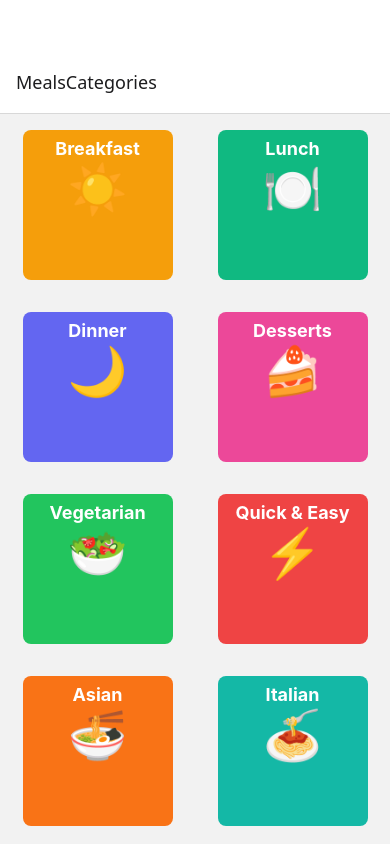
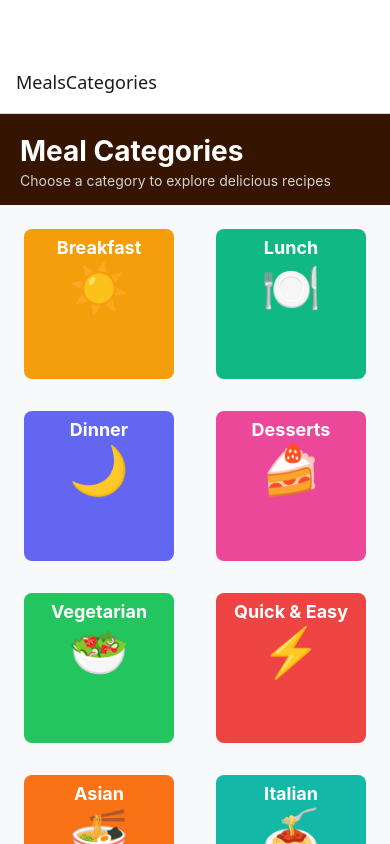
Before and after one commit to avithakr/meals-app-basic, a React Native app: screen / in a window 390 px wide. Built offline with nearby package versions, Linux system fonts and the light colour scheme.

Commit message:
style: :art: Polish category screen

```diff
--- a/package.json
+++ b/package.json
@@ -7,6 +7,7 @@
     "@react-navigation/native": "^7.3.16",
     "@react-navigation/native-stack": "^7.18.8",
     "expo": "~56.0.20",
+    "expo-linear-gradient": "~56.0.4",
     "expo-status-bar": "~56.0.4",
     "react": "19.2.3",
     "react-native": "0.85.3",
--- a/screens/CategoriesScreen.tsx
+++ b/screens/CategoriesScreen.tsx
@@ -1,47 +1,81 @@
-import { FlatList, StyleSheet, View } from "react-native";
-import mealsData from "../data/meals.json";
-import CategoryGridTile, { type Category } from "../components/CategoryGridTile";
+  import { FlatList, StyleSheet, View, Text, StatusBar } from 'react-native';
+  import mealsData from '../data/meals.json';
+  import CategoryGridTile, { type Category } from '../components/CategoryGridTile';
 
-export interface Navigation{
-  navigation: { navigate: (screen: string, params?: any) => void }
+  export interface Navigation {
+    navigation: { navigate: (screen: string, params?: any) => void };
   }
 
   const CategoriesScreen = ({ navigation }: Navigation) => {
     const { categories } = mealsData;
 
-  const handleCategoryPress = (categoryId: string) => {
-    navigation.navigate('MealsOverviewScreen', {categoryId})
-  }
+    const handleCategoryPress = (categoryId: string, categoryName: string) => {
+      navigation.navigate('MealsOverviewScreen', { categoryId, categoryName });
+    };
 
-  const renderCategoryTiles = (item: Category) => {
+    const renderCategoryTiles = ({ item }: { item: Category }) => {
       return (
-    <View style={styles.categoryContainer}>
         <CategoryGridTile
           {...item}
-        onCategoryPress={() => handleCategoryPress(item.id)}
+          onCategoryPress={() => handleCategoryPress(item.id, item.name)}
         />
-    </View>
       );
     };
 
     return (
+      <View style={styles.screen}>
+        <StatusBar barStyle="light-content" />
+
+        {/* Optional Header */}
+        <View style={styles.header}>
+          <Text style={styles.headerTitle}>Meal Categories</Text>
+          <Text style={styles.headerSubtitle}>
+            Choose a category to explore delicious recipes
+          </Text>
+        </View>
+
         <FlatList
           data={categories}
-      keyExtractor={({ id }) => `${id}`}
-      renderItem={({ item }) => renderCategoryTiles(item)}
+          keyExtractor={(item) => item.id}
+          renderItem={renderCategoryTiles}
           numColumns={2}
+          contentContainerStyle={styles.listContent}
+          columnWrapperStyle={styles.columnWrapper}
+          showsVerticalScrollIndicator={false}
         />
+      </View>
     );
   };
 
   export default CategoriesScreen;
 
   const styles = StyleSheet.create({
-  categoryContainer: {
+    screen: {
       flex: 1,
-    margin: 8,
-    maxWidth: "50%",
-    justifyContent: "center",
-    alignItems: "center",
+      backgroundColor: '#f8f9fa',
+    },
+    header: {
+      paddingHorizontal: 20,
+      paddingTop: 20,
+      paddingBottom: 16,
+      backgroundColor: '#351401',
+    },
+    headerTitle: {
+      fontSize: 28,
+      fontWeight: 'bold',
+      color: 'white',
+      marginBottom: 4,
+    },
+    headerSubtitle: {
+      fontSize: 14,
+      color: 'rgba(255, 255, 255, 0.8)',
+    },
+    listContent: {
+      padding: 16,
+      paddingBottom: 32,
+    },
+    columnWrapper: {
+      justifyContent: 'space-between',
+      marginBottom: 16,
     },
   });
--- a/screens/MealsOverviewScreen.tsx
+++ b/screens/MealsOverviewScreen.tsx
@@ -1,5 +1,6 @@
 import { FlatList, Image, Pressable, StyleSheet, Text, View } from 'react-native'
 import { useRoute, type RouteProp } from '@react-navigation/native'
+import { Ionicons } from '@expo/vector-icons';
 import data from "../data/meals.json"
 import type { Navigation } from './CategoriesScreen';
 
@@ -53,27 +54,70 @@ const handleOnPress = (item: Meal) => {
 }
 
   const MealTile = ({ meal, onPress }: MealTileProps) => {
+    return (
+      <Pressable
+        onPress={onPress}
+        style={({ pressed }) => [
+          styles.mealContainer,
+          pressed && styles.mealContainerPressed,
+        ]}
+      >
+        {/* Image */}
+        <View style={styles.imageContainer}>
+          <Image source={{ uri: meal.imageUrl }} style={styles.image} />
+          <View style={styles.imageOverlay} />
+        </View>
 
-  return (
-    <View style={styles.mealContainer}>
-      <Text style={styles.title}>{meal.name}</Text>
-      <Pressable onPress={onPress}>
-        <Image source={{ uri: meal.imageUrl }} style={styles.image} />
+        {/* Content */}
+        <View style={styles.contentContainer}>
+          <Text style={styles.title} numberOfLines={2}>
+            {meal.name}
+          </Text>
+
+          {/* Metadata Row */}
+          <View style={styles.metaRow}>
+            {meal.duration && (
+              <View style={styles.metaItem}>
+                <Ionicons name="time-outline" size={16} color="#666" />
+                <Text style={styles.metaText}>{meal.duration} min</Text>
+              </View>
+            )}
+            {meal.complexity && (
+              <View style={styles.metaItem}>
+                <Ionicons name="flame-outline" size={16} color="#FF9500" />
+                <Text style={styles.metaText}>{meal.complexity}</Text>
+              </View>
+            )}
+            {meal.affordability && (
+              <View style={styles.metaItem}>
+                <Ionicons name="cash-outline" size={16} color="#4CAF50" />
+                <Text style={styles.metaText}>{meal.affordability}</Text>
+              </View>
+            )}
+          </View>
+        </View>
+
+        {/* Arrow Icon */}
+        <View style={styles.arrowContainer}>
+          <Ionicons name="chevron-forward" size={20} color="#ccc" />
+        </View>
       </Pressable>
-    </View>
-  )
-}
+    );
+  };
 
     return (
       <View style={styles.container}>
         <FlatList
-            keyExtractor={(item, index) => `${item.name}-${index}`}
           data={meals}
-            renderItem={({item}) => <MealTile meal={item} onPress={() => handleOnPress(item)} />}
-
+          keyExtractor={(item, index) => `${item.id}-${index}`}
+          renderItem={({ item }) => (
+            <MealTile meal={item} onPress={() => handleOnPress(item)} />
+          )}
+          contentContainerStyle={styles.listContent}
+          showsVerticalScrollIndicator={false}
         />
       </View>
-  )
+    );
 }
 
 export default MealsOverviewScreen
@@ -81,21 +125,75 @@ export default MealsOverviewScreen
 const styles = StyleSheet.create({
     container: {
       flex: 1,
-        padding: 16
+      backgroundColor: '#f5f5f5',
+    },
+    listContent: {
+      padding: 16,
+      paddingBottom: 32,
     },
     mealContainer: {
+      backgroundColor: 'white',
+      borderRadius: 16,
       marginBottom: 16,
-    borderRadius: 8,
       overflow: 'hidden',
-    backgroundColor: '#f5f5f5',
+      shadowColor: '#000',
+      shadowOffset: { width: 0, height: 2 },
+      shadowOpacity: 0.1,
+      shadowRadius: 8,
+      elevation: 3,
+    },
+    mealContainerPressed: {
+      opacity: 0.7,
+      transform: [{ scale: 0.98 }],
+    },
+    imageContainer: {
+      width: '100%',
+      height: 200,
+      position: 'relative',
     },
     image: {
       width: '100%',
-    height: 200,
+      height: '100%',
+      backgroundColor: '#e0e0e0',
+    },
+    imageOverlay: {
+      backgroundColor: 'rgba(0, 0, 0, 0.05)',
+    },
+    contentContainer: {
+      padding: 16,
     },
     title: {
       fontSize: 18,
       fontWeight: 'bold',
-    padding: 12,
+      color: '#1a1a1a',
+      marginBottom: 12,
+      lineHeight: 24,
     },
+    metaRow: {
+      flexDirection: 'row',
+      alignItems: 'center',
+      gap: 16,
+    },
+    metaItem: {
+      flexDirection: 'row',
+      alignItems: 'center',
+      gap: 4,
+    },
+    metaText: {
+      fontSize: 13,
+      color: '#666',
+      textTransform: 'capitalize',
+    },
+    arrowContainer: {
+      position: 'absolute',
+      top: 16,
+      right: 16,
+      backgroundColor: 'rgba(255, 255, 255, 0.9)',
+      borderRadius: 20,
+      width: 32,
+      height: 32,
+      justifyContent: 'center',
+      alignItems: 'center',
+      shadowColor: '#000',
+    }
 })
```
Also changed, not shown: 1 other file (tests, documents, lock files or other folders). Lines whose indentation alone changed are shown as unchanged.
